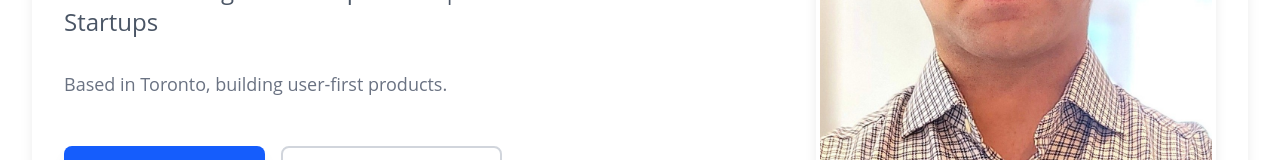
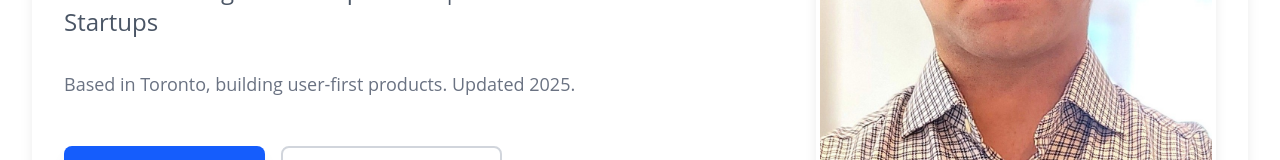
Before and after one commit to Highcard1/RezaBoostani, a Next.js app in the folder portfolio/: page / in a window 1280 px wide. Shown: the part 411-571 px from the top of the page. Built offline with nearby package versions, Linux system fonts and the light colour scheme; a web font is replaced by a local one.

Commit message:
Force Vercel rebuild with updated config and text change

```diff
--- a/portfolio/src/app/layout.tsx
+++ b/portfolio/src/app/layout.tsx
@@ -87,8 +87,8 @@ export const metadata: Metadata = {
   },
   twitter: {
     card: "summary_large_image",
-    title: "Reza Boostani - Product Manager & Technical Builder | EV Innovation | Toronto",
-    description: "Reza Boostani is a product manager and technical builder based in Toronto, specializing in EV charging and sustainable technology.",
+    title: "Reza Boostani - Product Manager,  Entrepreneur  & Technical Builder | EV Innovation | Toronto",
+    description: "Reza Boostani is a product manager, technical builder and  Entrepreneur based in Toronto, specializing in sustainable technology.",
           images: ["/reza-profile-2025.jpg"],
     creator: "@rezaboostani",
   },
@@ -109,7 +109,7 @@ export default function RootLayout({
     <html lang="en" suppressHydrationWarning className={`bg-transparent text-gray-900 ${tomorrow.variable} font-sans`}>
       <Head>
         <title>Reza Boostani | Product Manager &amp; Technical Builder | Toronto</title>
-        <meta name="description" content="Reza Boostani - Product Manager and Technical Builder based in Toronto. Specializing in EV charging, sustainable technology, SaaS, and startups. View portfolio, experience, and projects." />
+        <meta name="description" content="Reza Boostani - Product Manager and  Entrepreneur based in Toronto. Specializing in  sustainable technology, SaaS, and startups. View portfolio, experience, and projects." />
         <meta name="keywords" content="Reza Boostani, reza boostani, Reza Boostani Toronto, Reza Boostani Product Manager, Reza Boostani EV charging, Reza Boostani portfolio, Reza Boostani McMaster, Reza Boostani WattShare, product manager, technical builder, EV charging, sustainable tech, Toronto, startup, SaaS" />
         <meta name="author" content="Reza Boostani" />
         <meta name="robots" content="index, follow, max-image-preview:large, max-snippet:-1, max-video-preview:-1" />
--- a/portfolio/src/components/HeroSection.tsx
+++ b/portfolio/src/components/HeroSection.tsx
@@ -32,7 +32,7 @@ export default function HeroSection() {
               Product Manager & Entrepreneur | SaaS & Startups
             </p>
             <p className="text-base sm:text-lg text-gray-500  mb-8 sm:mb-12 max-w-2xl lg:mx-0 mx-auto">
-              Based in Toronto, building user-first products.
+              Based in Toronto, building user-first products. Updated 2025.
             </p>
             <div className="flex flex-col sm:flex-row gap-3 sm:gap-4 justify-center lg:justify-start">
               <a
```
Also changed, not shown: portfolio/vercel.json.
